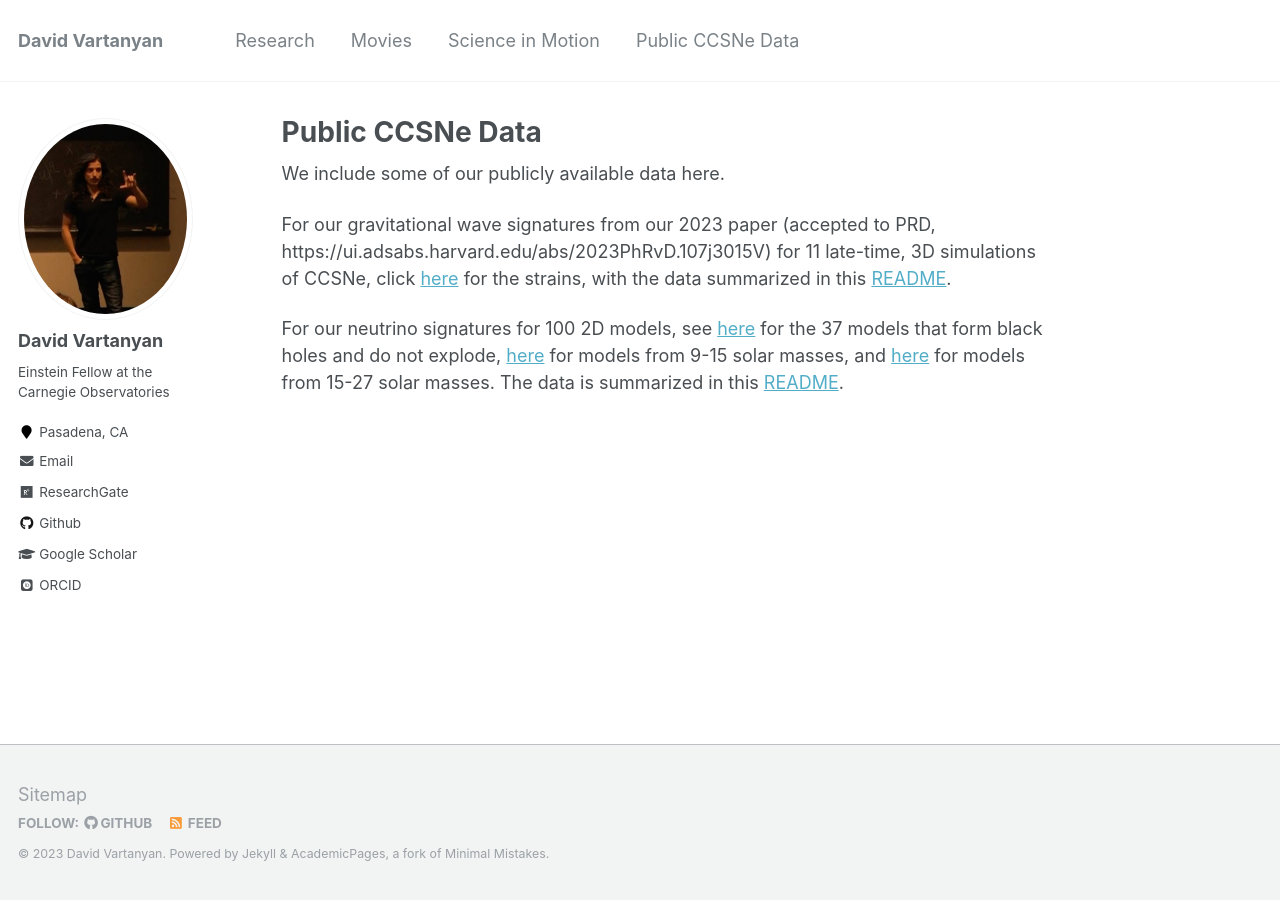
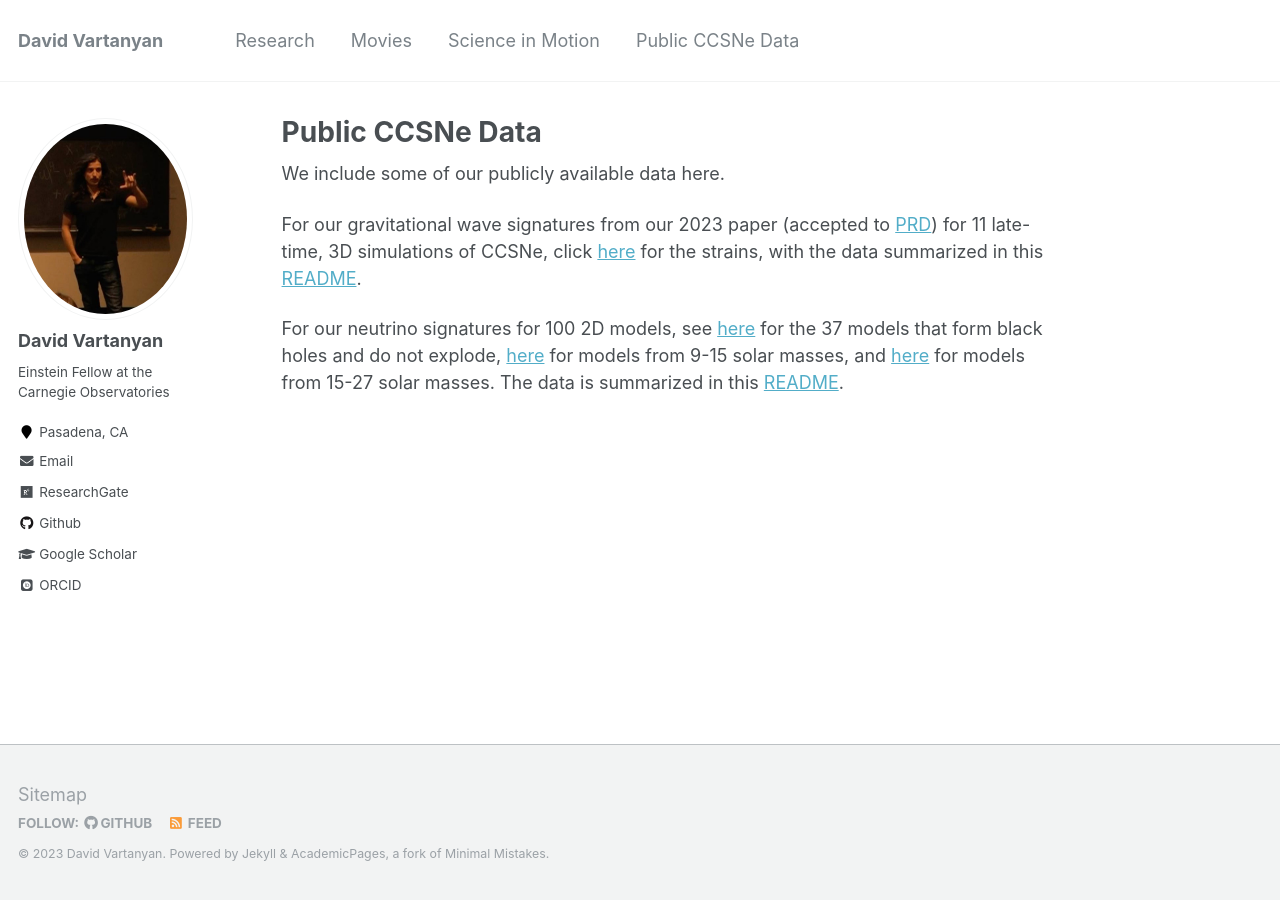
Before and after one commit to dvartany/dvartany.github.io, a Jekyll site: the page built from _pages/data.md, in a window 1280 px wide. Built offline with Jekyll 4.4.1, drawn with Linux system fonts in a browser that asks for light colours; some web fonts are replaced.

Commit message:
Update data.md

```diff
--- a/_pages/data.md
+++ b/_pages/data.md
@@ -8,7 +8,7 @@ redirect_from:
 
 We include some of our publicly available data here.
 
-For our gravitational wave signatures from our 2023 paper (accepted to PRD, https://ui.adsabs.harvard.edu/abs/2023PhRvD.107j3015V) for 11 late-time, 3D simulations of CCSNe,
+For our gravitational wave signatures from our 2023 paper (accepted to [PRD](https://ui.adsabs.harvard.edu/abs/2023PhRvD.107j3015V)) for 11 late-time, 3D simulations of CCSNe,
 click [here](https://305b88f5-d936-454c-a213-4364774d9194.filesusr.com/archives/f669df_6e4f524a090c401283f8eee71cfe2999.zip?dn=gwstrain.zip) for the strains, with the data summarized in this [README](http://dvartany.github.io/files/README.txt).
 
 
```
